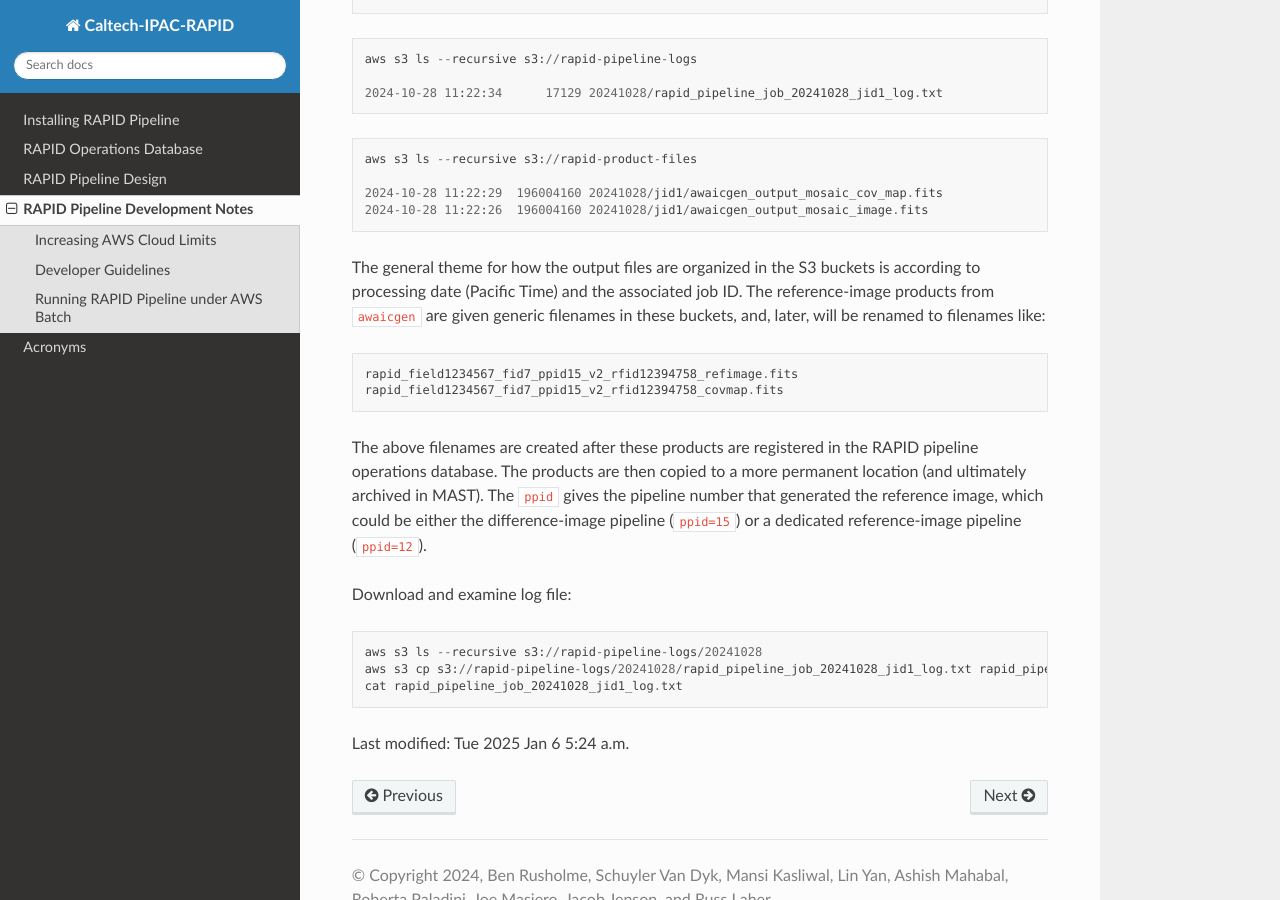
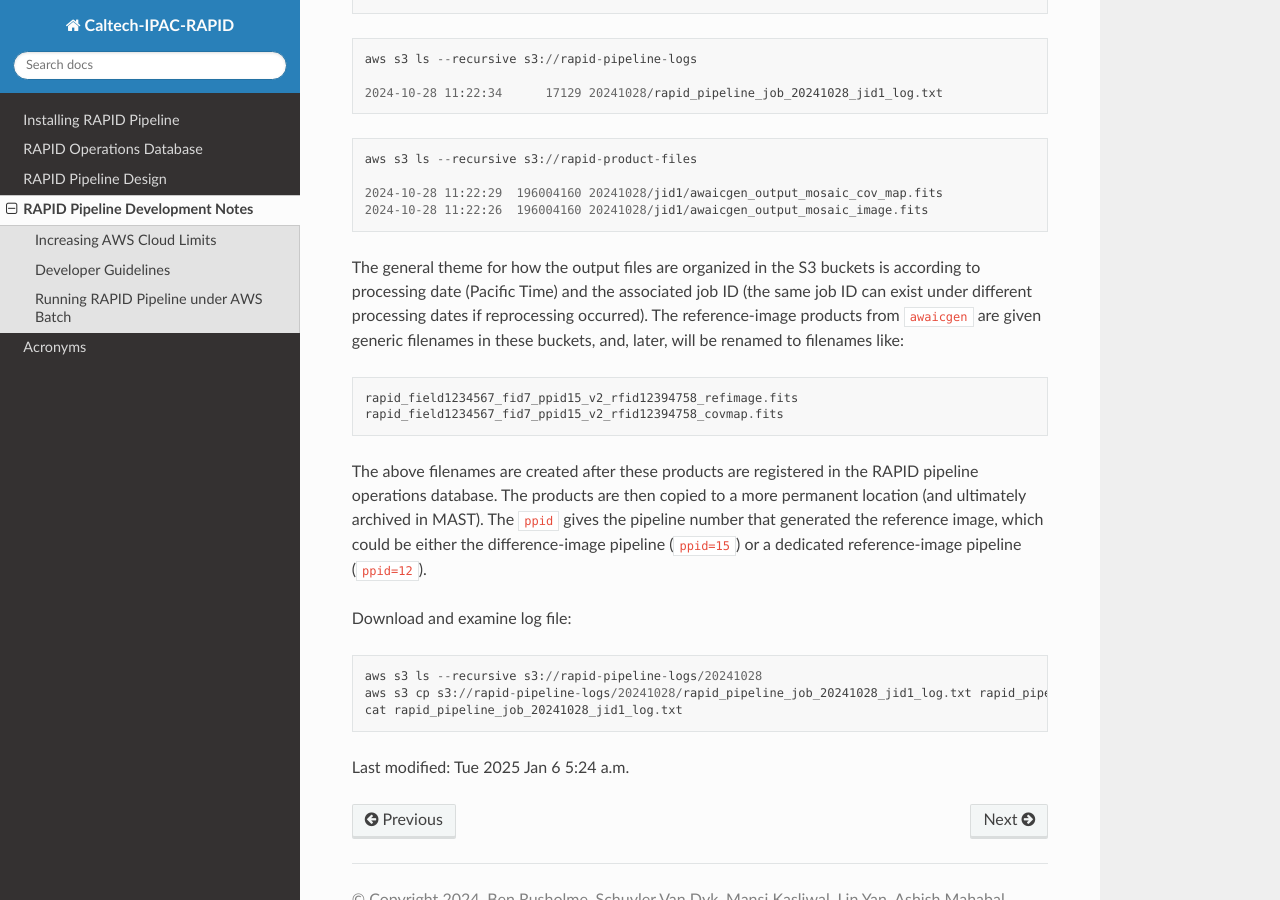
Before and after one commit to Caltech-IPAC/rapid, a Sphinx documentation site: the page built from docs/source/dev/notes.rst, in a window 1280 px wide and 900 px high, scrolled down 3859 px. Built offline with Sphinx 7.4.7 and the Read the Docs theme 3.1.0, drawn with Linux system fonts in a browser that asks for light colours.

Commit message:
Added comment about same job ID under different processing dates.

```diff
--- a/docs/source/dev/notes.rst
+++ b/docs/source/dev/notes.rst
@@ -209,7 +209,8 @@ After the AWS Batch job finishes, there are files written to S3 buckets that can
    2024-10-28 11:22:26  196004160 20241028/jid1/awaicgen_output_mosaic_image.fits
 
 The general theme for how the output files are organized in the S3 buckets is according to
-processing date (Pacific Time) and the associated job ID.  The reference-image products from ``awaicgen``
+processing date (Pacific Time) and the associated job ID (the same job ID can exist under
+different processing dates if reprocessing occurred).  The reference-image products from ``awaicgen``
 are given generic filenames in these buckets, and, later, will be renamed to filenames like:
 
 .. code-block::
```
